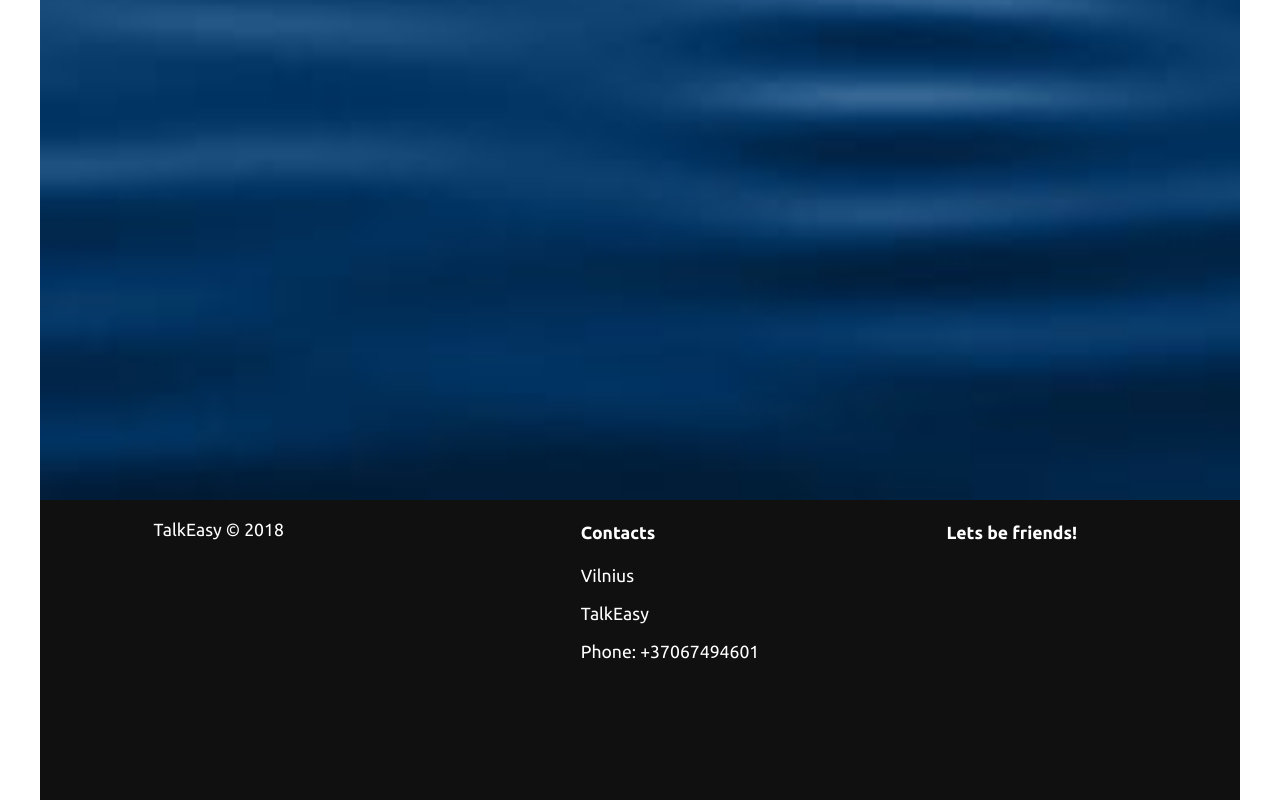
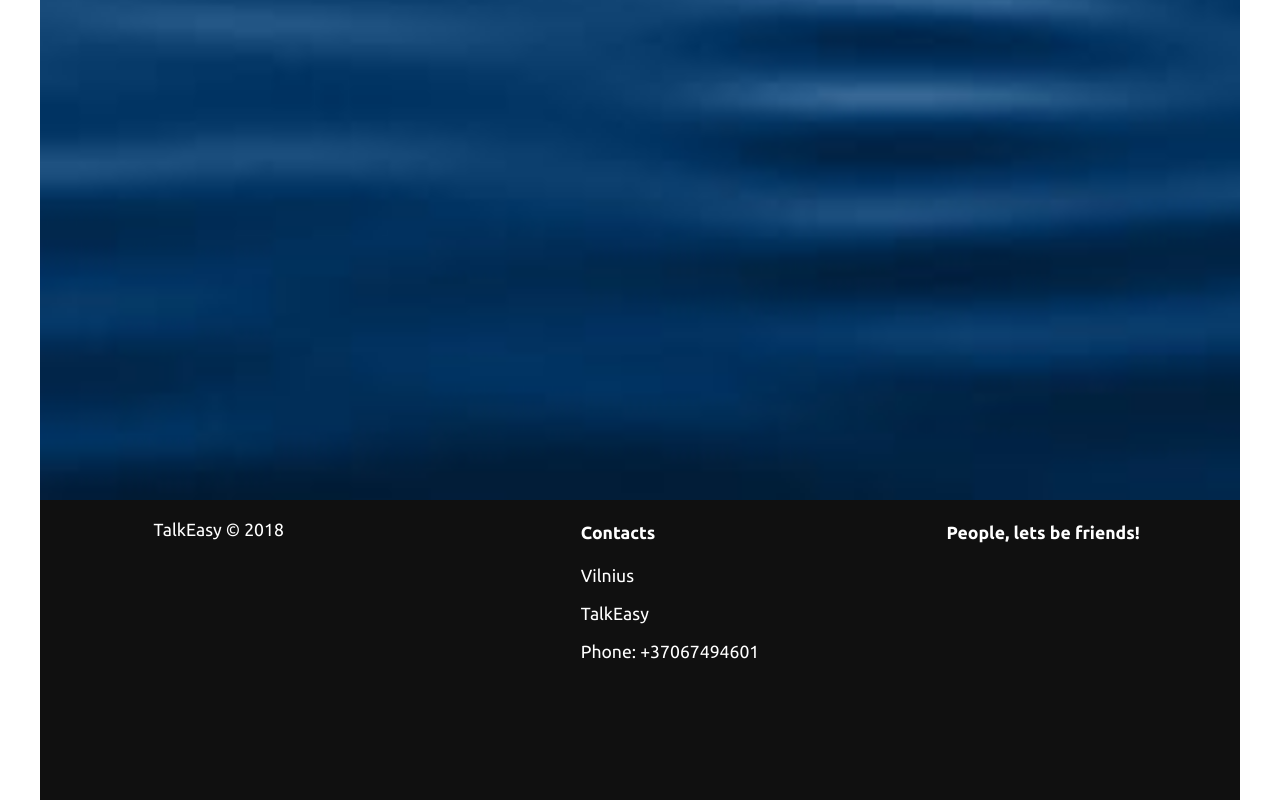
Before and after one commit to TalkEasyMobi/talkeasy.github.io, a plain HTML site: page index.html in a window 1280 px wide. Shown: the part 1544-2344 px from the top of the page. Drawn offline with Linux system fonts and the light colour scheme.

Commit message:
Change index.html

```diff
--- a/index.html
+++ b/index.html
@@ -42,7 +42,7 @@
     Phone: +37067494601
       </div>
       <div class="social-items">
-        <h4>Lets be friends!</h4>
+        <h4>People, lets be friends!</h4>
       </div>
   </footer>
 </div>
```
